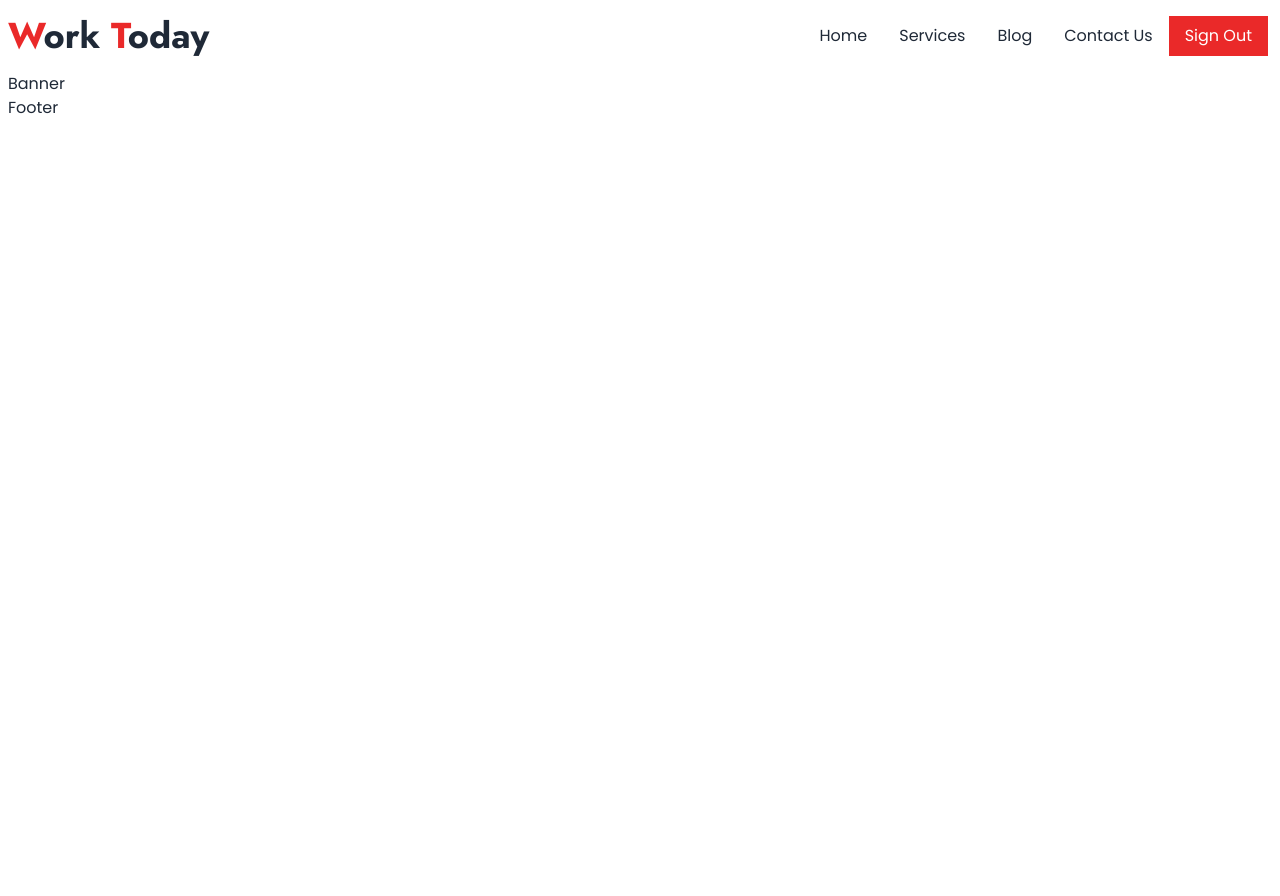
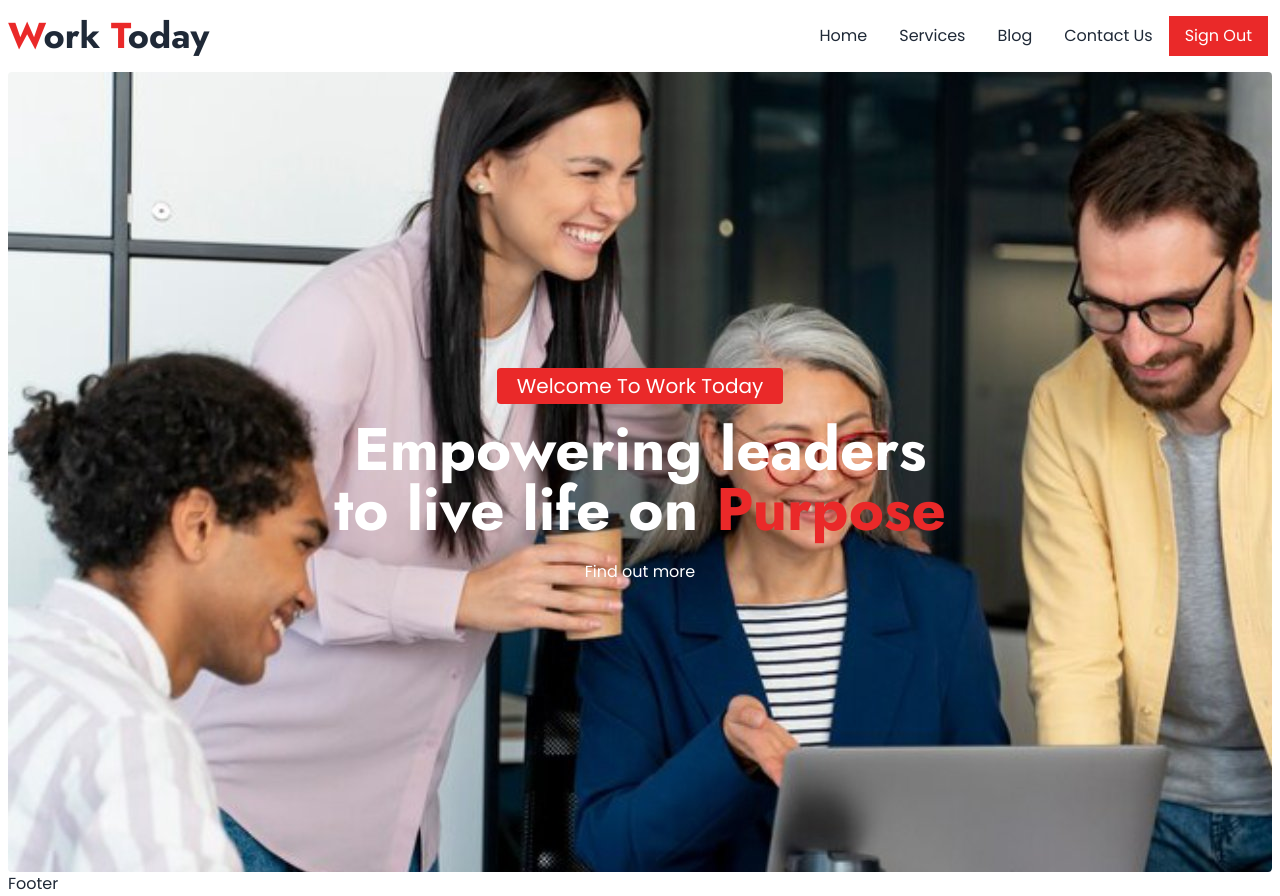
Before and after one commit to peuldev/work-today-client, a React (Vite) app: page / in a window 1280 px wide. Before the commit the page ends 800 px from the top, so only its background shows below. Built offline with nearby package versions, Linux system fonts and the light colour scheme.

Commit message:
add bannar

```diff
--- a/src/Pages/Home/Banner/Banner.jsx
+++ b/src/Pages/Home/Banner/Banner.jsx
@@ -1,7 +1,19 @@
+import team1 from "../../../assets/slider/team1.jpg";
 const Banner = () => {
   return (
-    <div>
-      <h1>Banner</h1>
+    <div className="h-[800px] rounded" style={{ backgroundImage: `url(${team1})` }}>
+      <div className="flex justify-center pt-[300px]">
+        <div className="text-center text-white">
+          <h1 className="text-xl bg-red rounded py-1 inline px-5">
+            Welcome To Work Today
+          </h1>
+          <h4 className="font-Jost text-6xl font-bold my-5">
+            Empowering leaders <br /> to live life on{" "}
+            <span className="text-red">Purpose</span>
+          </h4>
+          <p>Find out more</p>
+        </div>
+      </div>
     </div>
   );
 };
--- a/src/Pages/Shared/Navbar/Navbar.jsx
+++ b/src/Pages/Shared/Navbar/Navbar.jsx
@@ -29,7 +29,7 @@ const Navbar = () => {
     </>
   );
   return (
-    <div className="navbar bg-base-100">
+    <div className="navbar">
       <div className="navbar-start">
         <div className="dropdown">
           <div tabIndex={0} role="button" className="btn btn-ghost lg:hidden">
```
Also changed, not shown: src/assets/slider/team1.jpg (added), src/assets/slider/team2.jpg (added).
